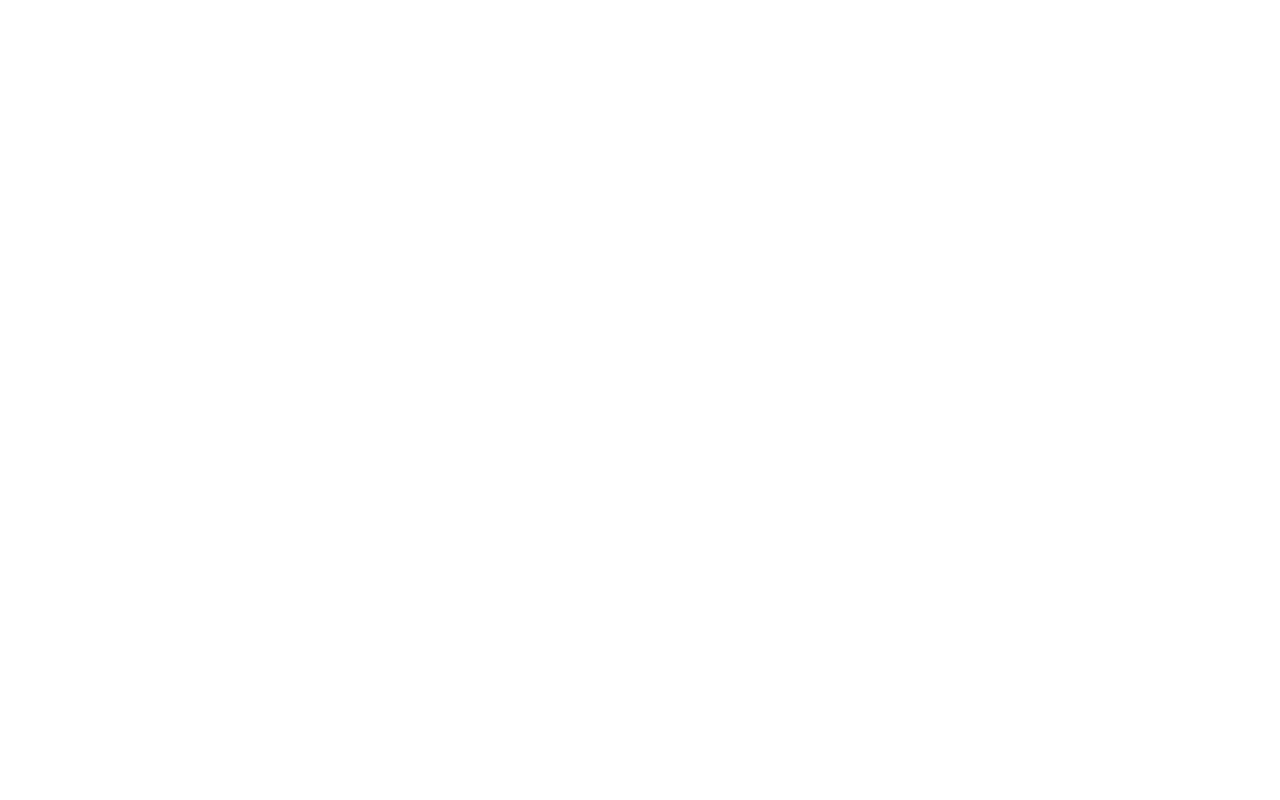
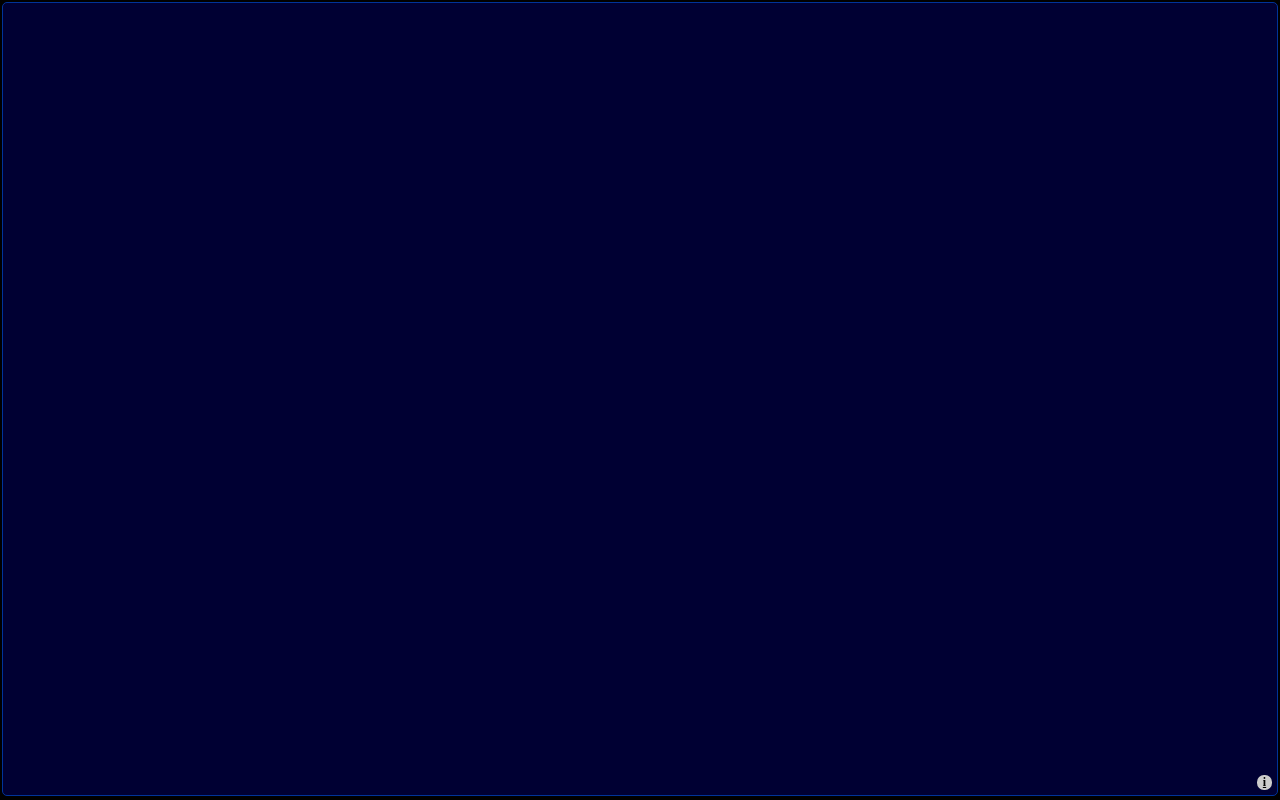
Before and after one commit to lilspikey/buses, a plain HTML site: page index.html in a window 1280 px wide. Drawn offline with Linux system fonts and the light colour scheme.

Commit message:
some basic styling

```diff
--- a/css/buses.css
+++ b/css/buses.css
@@ -0,0 +1,47 @@
+html, body {
+    height: 99.5%;
+}
+body {
+    margin: 0;
+    background: black;
+    color: white;
+}
+#content {
+    height: 100%;
+    padding: 2px;
+}
+.panel {
+    height: 100%;
+    -webkit-border-radius: 5px;
+    -moz-border-radius: 5px;
+    border-radius: 5px;
+    background: #003;
+    border: 1px solid #039;
+    position: relative;
+}
+
+#back {
+    display: none;
+}
+
+.panel a {
+    color: #000;
+    position: absolute;
+    bottom: 5px;
+    right: 5px;
+    display: block;
+    width: 15px;
+    height: 15px;
+    font-size: 12px;
+    line-height: 15px;
+    text-align: center;
+    font-weight: bold;
+    -webkit-border-radius: 7px;
+    -moz-border-radius: 7px;
+    border-radius: 7px;
+    background: #ccc;
+}
+.panel a:hover {
+    color: #333;
+    background: #fff;
+}
--- a/index.html
+++ b/index.html
@@ -12,5 +12,15 @@
 </head>
     <body>
 
+        <div id='content'>
+            <div id='front' class='panel'>
+
+                <a title='change settings' class='settings' href='#back'>i</a>
+            </div>
+            <div id='back' class='panel'>
+
+            </div>
+        </div>
+
     </body>
 </html>
```
